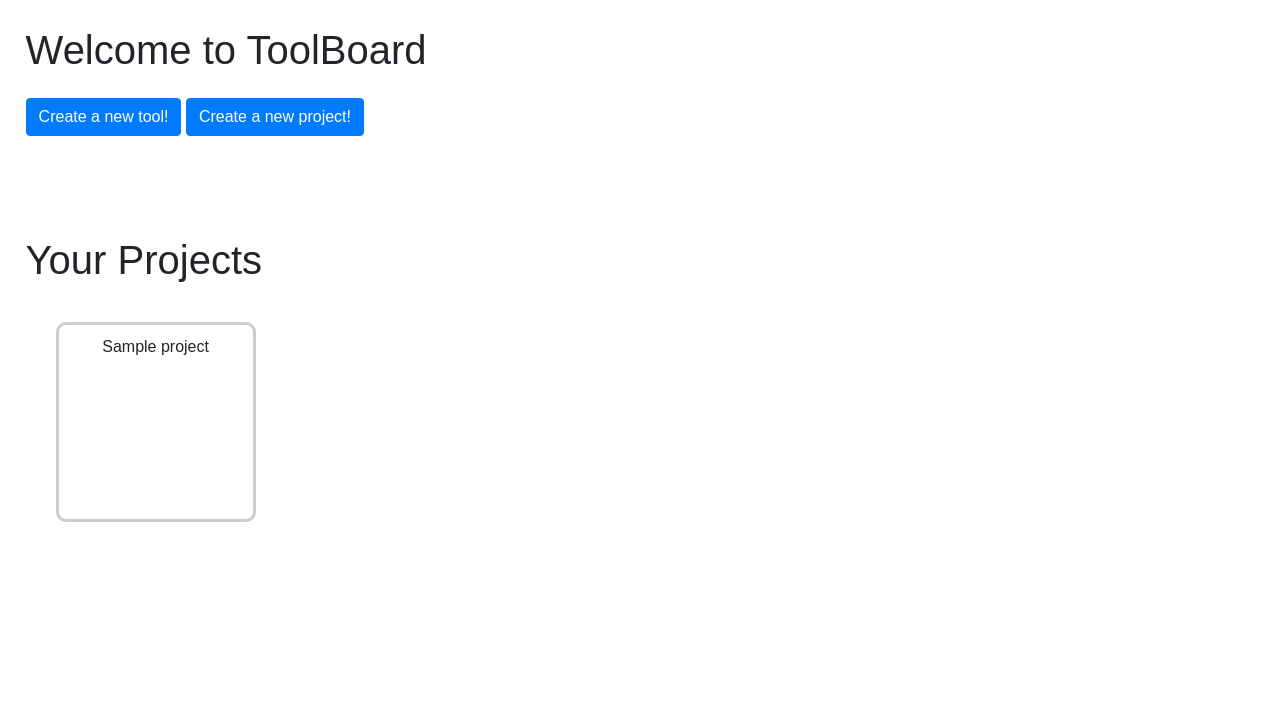
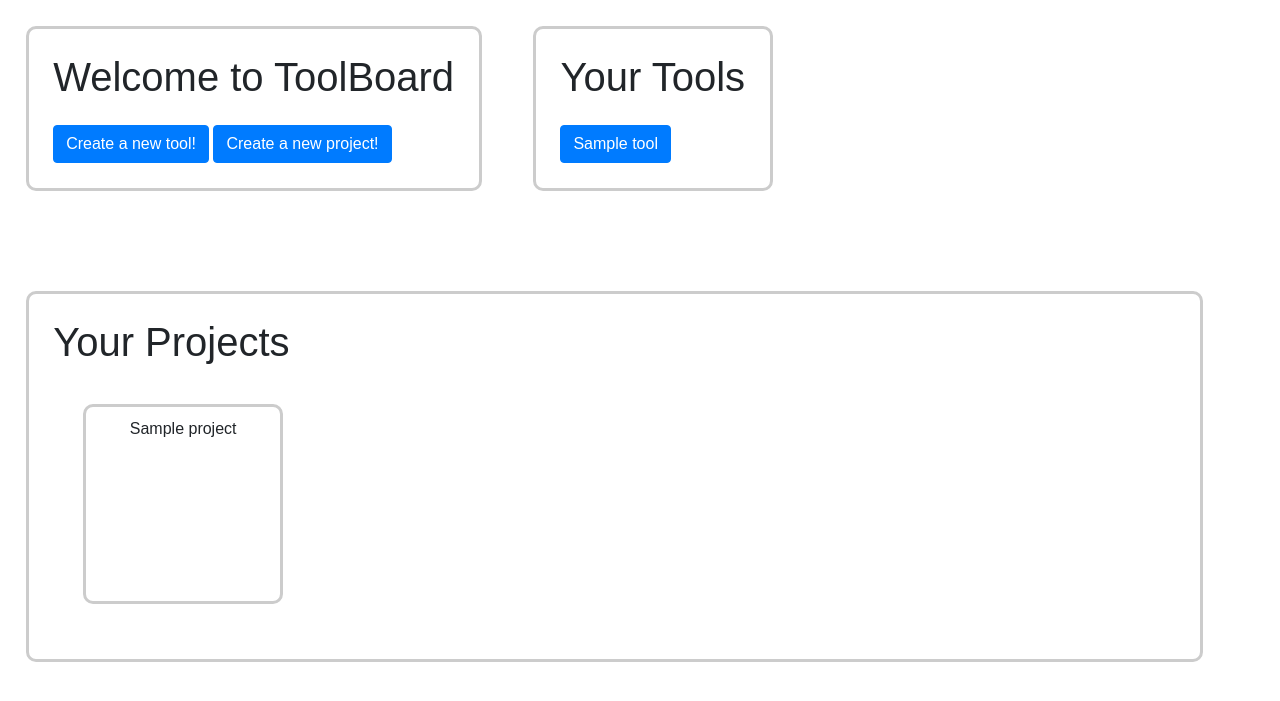
Before and after one commit to 4b3c/toolboard, a Flask app: page / in a window 1280 px wide. Shown: the top 701 px of the page. Run offline with Flask 3, Linux system fonts and the light colour scheme; tables that the repository leaves empty hold one stand-in row (values such as "Sample post"); some libraries are stand-ins or nearby versions.

Commit message:
added the ability to edit tools

```diff
--- a/app.py
+++ b/app.py
@@ -42,6 +42,8 @@ class Tool_Instance(db.Model):
             'id': self.id,
             'tool_id': self.tool_id,
             'name': self.tool.name,
+            'script': self.tool.script,
+            'ui_script': self.tool.ui_script,
             'project_id': self.project_id,
             'data': self.data,
             'rect': self.rect
@@ -51,7 +53,8 @@ class Tool_Instance(db.Model):
 @app.route('/')
 def home():
     projects = Project.query.all()
-    return render_template('home.html', projects=projects)
+    tools = Tool.query.all()
+    return render_template('home.html', projects=projects, tools=tools)
 
 @app.route('/create_tool', methods=['GET', 'POST'])
 def create_tool():
@@ -141,5 +144,13 @@ def delete_project(project_id):
 
     return render_template('delete_project.html', project=project)
 
+@app.route('/edit_tool/<int:tool_id>', methods=['GET', 'POST'])
+def edit_tool(tool_id):
+    if request.method == 'POST':
+        pass
+
+    tool = Tool.query.get(tool_id)
+    return render_template('edit_tool.html', tool=tool)
+
 if __name__ == '__main__':
     app.run(debug=True)
--- a/templates/home.html
+++ b/templates/home.html
@@ -9,6 +9,7 @@
     <style>
         body {
             font-family: Arial, sans-serif;
+            padding: 2%;
         }
 
         .hover-area {
@@ -30,16 +31,44 @@
             opacity: 1; /* Show button on hover */
         }
 
+        .quick-bar {
+            display: flex;
+            flex-direction: row;
+        }
+
+        .quick-bar-section {
+            margin-right: 4vw;
+            padding: 2%;
+            border: 3px solid #ccc;
+            border-radius: 10px;
+        }
+        .tool-button {
+
+        }
+
     </style>
 </head>
-<body style="padding: 2%;">
+<body>
+    <div class="quick-bar">
+        <div class="quick-bar-section">
             <h1>Welcome to ToolBoard</h1>
             <a href="/create_tool" class="btn btn-primary mt-3">Create a new tool!</a>
             <a href="/create_project" class="btn btn-primary mt-3">Create a new project!</a>
+        </div>
+        <div class="quick-bar-section">
+            <h1>Your Tools</h1>
+
+            {% for tool in tools %}
+                <a href="/edit_tool/{{ tool.id }}" class="btn btn-primary mt-3">{{ tool.name }}</a>
+            {% endfor %}
+        </div>
+    </div>
 
     <div class="spacer"></div>
 
+    <div class="quick-bar-section">
         <h1>Your Projects</h1>
+
         <div class="project-container">
             {% for project in projects %}
                 <div class="hover-area">
@@ -48,5 +77,6 @@
                 </div>
             {% endfor %}
         </div>
+    </div>
 </body>
 </html>
--- a/templates/project.html
+++ b/templates/project.html
@@ -28,8 +28,9 @@
 
     <script>
         class Tool {
-            constructor(name, id, x, y, w, h) {
+            constructor(name, ui_script, id, x, y, w, h) {
                 this.name = name;
+                this.ui_script = ui_script;
                 this.id = id;
                 this.x = x;
                 this.y = y;
@@ -51,6 +52,7 @@
                 nameLabel.textContent = this.name;
                 this.element.appendChild(nameLabel);
 
+                this.element.innerHTML += this.ui_script;
                 document.body.appendChild(this.element);
 
                 this.nameLabel = nameLabel;
@@ -94,7 +96,7 @@
         for (let i = 0; i < tool_instances.length; i++) {
             let tool_instance = tool_instances[i]
             let rect = tool_instance.rect;
-            toolsArray.push(new Tool(tool_instance.name, tool_instance.id, rect.x, rect.y, rect.w, rect.h));
+            toolsArray.push(new Tool(tool_instance.name, tool_instance.ui_script, tool_instance.id, rect.x, rect.y, rect.w, rect.h));
         }
 
         toolsArray.forEach(tool => {
```
Also changed, not shown: templates/edit_tool.html (added, +39 -0 lines), static/edit_tool.css (added). Lines whose indentation alone changed are shown as unchanged.
